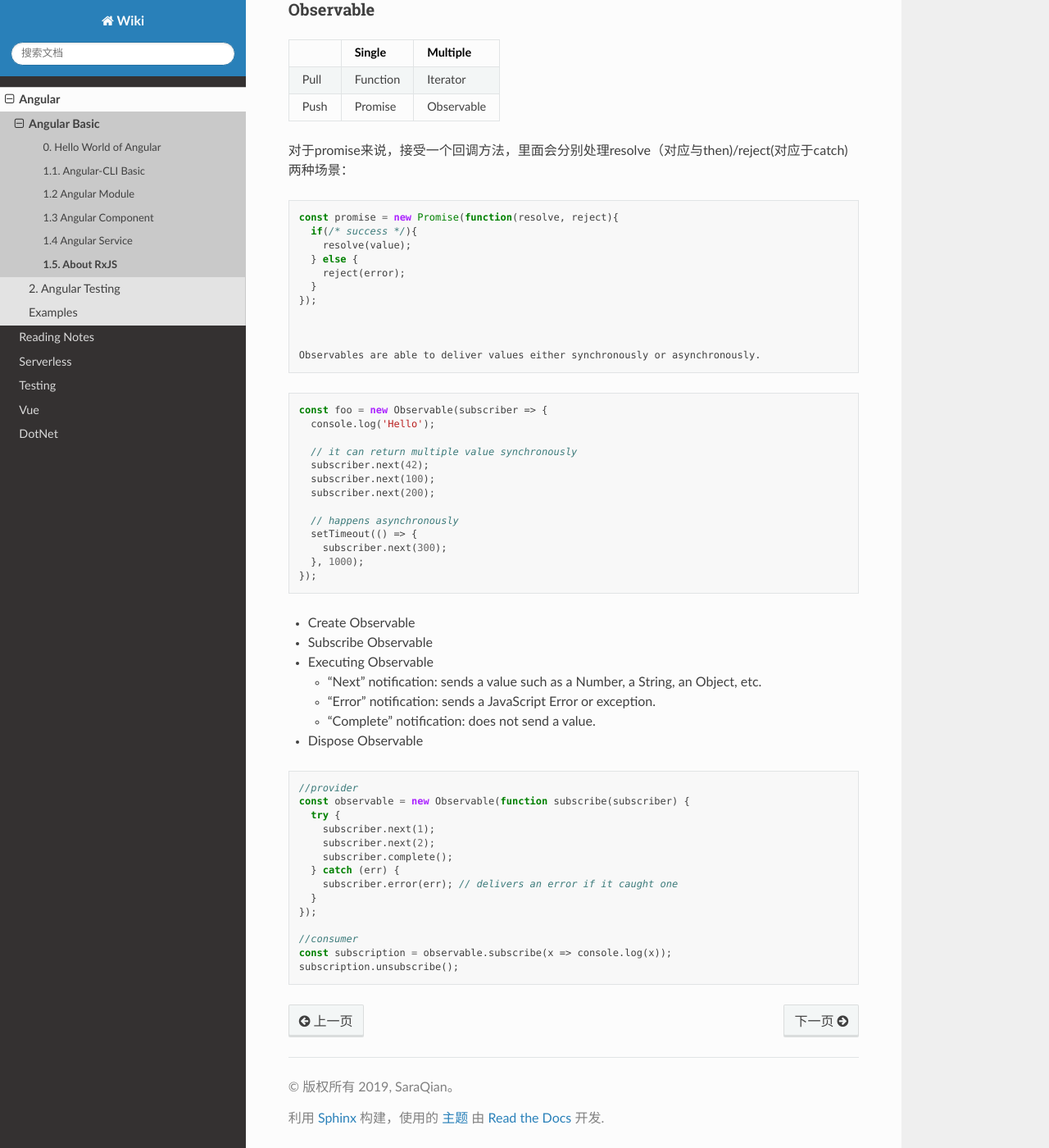
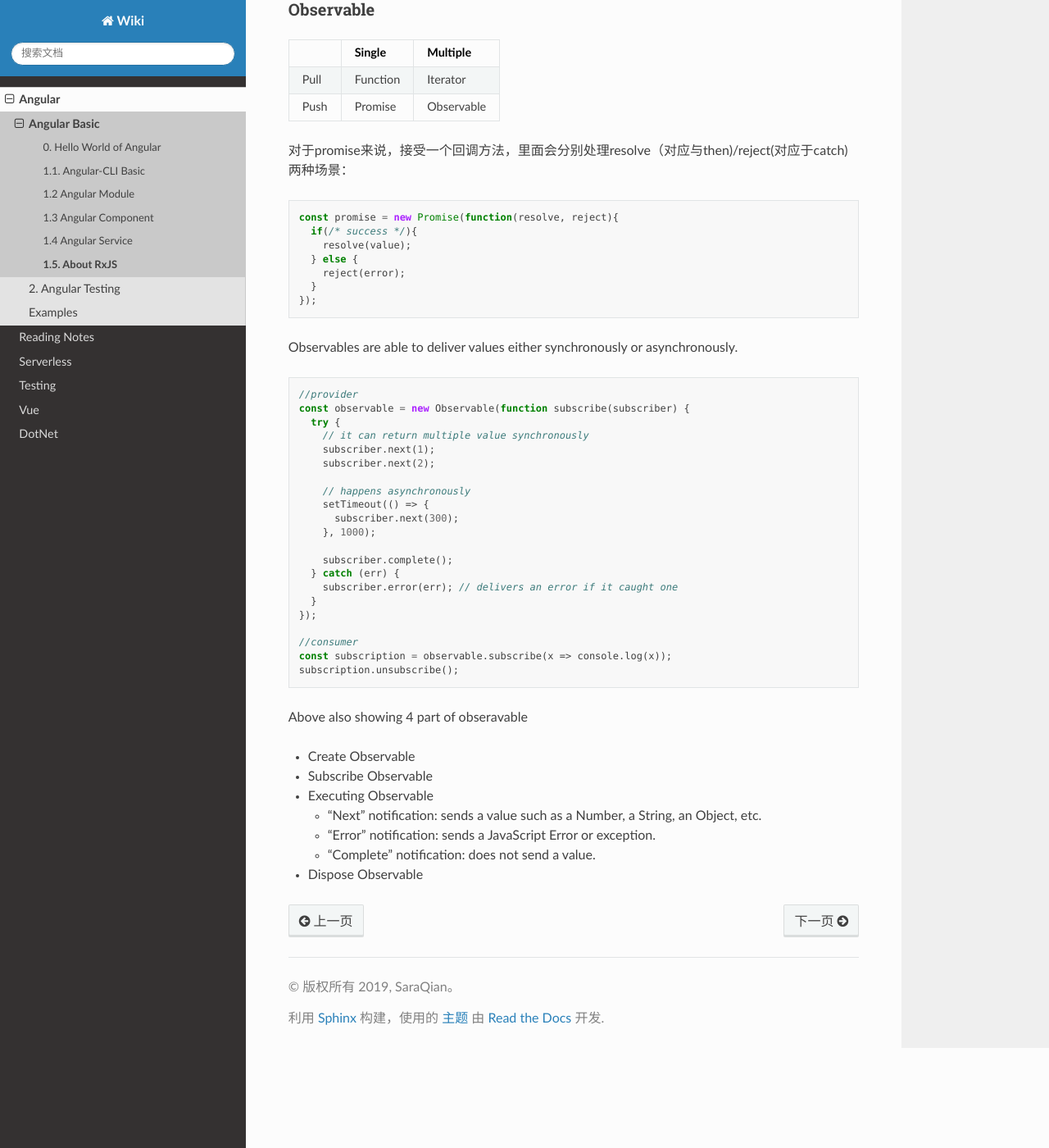
Before and after one commit to abigail830/Sphinx_wiki, a Sphinx documentation site: the page built from source/Angular/1_AngularBasic/1_5_Rxjs.rst, in a window 1280 px wide and 1400 px high, scrolled down 753 px. Shown: the whole window at 82% size. Built offline with Sphinx 7.4.7 and the Read the Docs theme 2.0.0, drawn with Linux system fonts in a browser that asks for light colours.

Commit message:
Update 1_5_Rxjs.rst

```diff
--- a/source/Angular/1_AngularBasic/1_5_Rxjs.rst
+++ b/source/Angular/1_AngularBasic/1_5_Rxjs.rst
@@ -55,26 +55,34 @@ Observable
     }
   });
 
-
-
-  Observables are able to deliver values either synchronously or asynchronously.
+Observables are able to deliver values either synchronously or asynchronously.
 
 
 .. code-block:: javascript
 
-  const foo = new Observable(subscriber => {
-    console.log('Hello');
+  //provider
+  const observable = new Observable(function subscribe(subscriber) {
+    try {
+      // it can return multiple value synchronously
+      subscriber.next(1);
+      subscriber.next(2);
 
-    // it can return multiple value synchronously
-    subscriber.next(42);
-    subscriber.next(100);
-    subscriber.next(200);
+      // happens asynchronously
+      setTimeout(() => {
+        subscriber.next(300);
+      }, 1000);
 
-    // happens asynchronously
-    setTimeout(() => {
-      subscriber.next(300);
-    }, 1000);
+      subscriber.complete();
+    } catch (err) {
+      subscriber.error(err); // delivers an error if it caught one
+    }
   });
+
+  //consumer
+  const subscription = observable.subscribe(x => console.log(x));
+  subscription.unsubscribe();
+
+Above also showing 4 part of obseravable
 
 * Create Observable
 * Subscribe Observable
@@ -86,22 +94,7 @@ Observable
 
 * Dispose Observable
 
-.. code-block:: javascript
 
-  //provider
-  const observable = new Observable(function subscribe(subscriber) {
-    try {
-      subscriber.next(1);
-      subscriber.next(2);
-      subscriber.complete();
-    } catch (err) {
-      subscriber.error(err); // delivers an error if it caught one
-    }
-  });
-
-  //consumer
-  const subscription = observable.subscribe(x => console.log(x));
-  subscription.unsubscribe();
 
 
 
```
